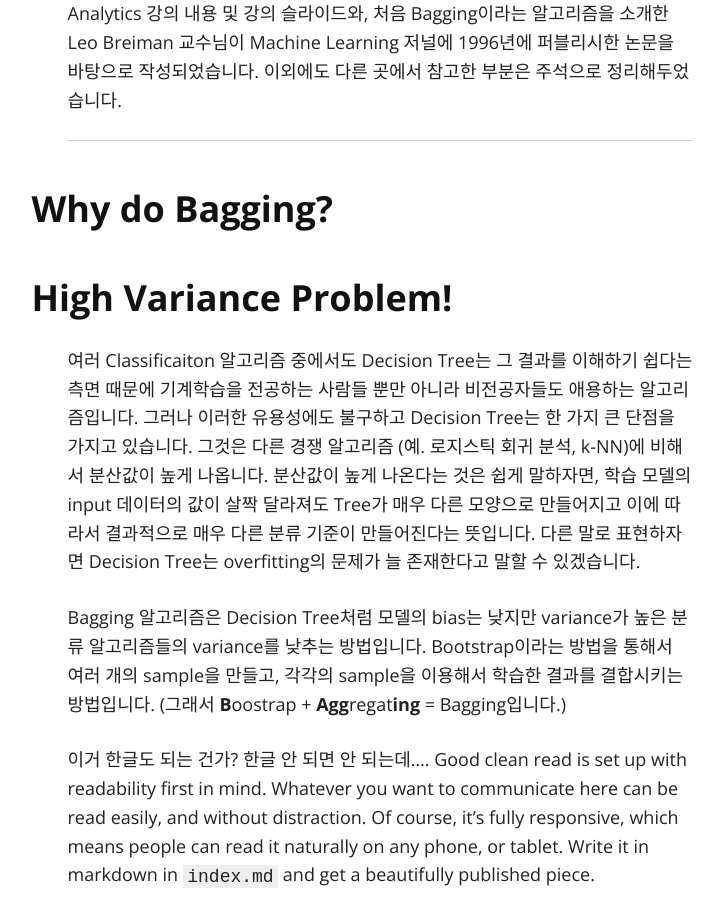
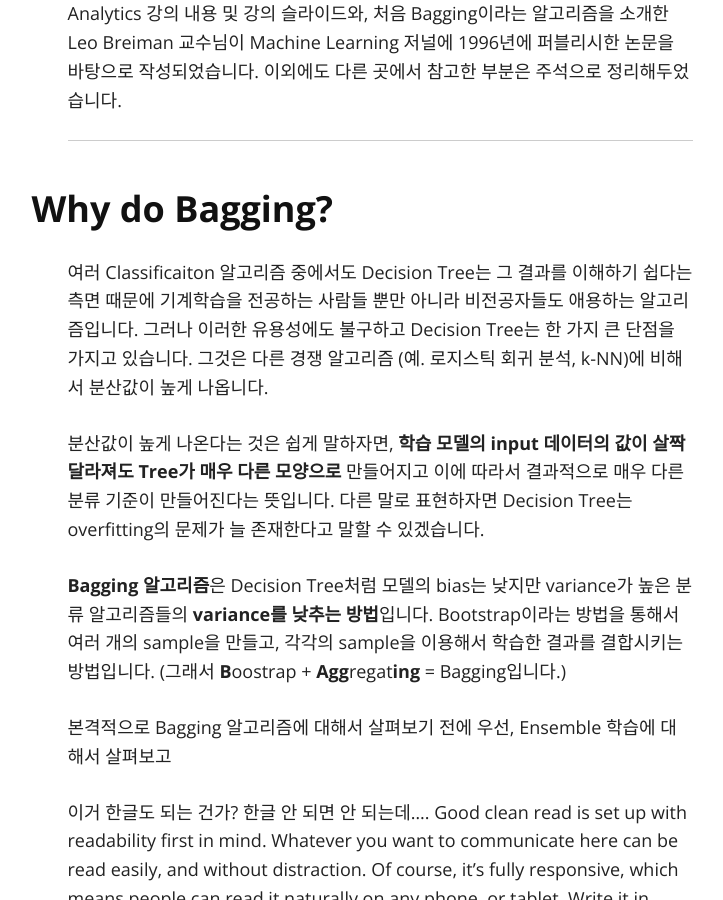
Before and after one commit to seokchaeyoon/seokchaeyoon.github.io, a Jekyll site: the page built from index.md, in a window 1280 px wide and 900 px high, scrolled down 710 px. Shown: the whole window, without its empty margins (260-983 px from the left). Built offline with Jekyll 4.4.1, drawn with Linux system fonts in a browser that asks for light colours; nearby versions of some CDN libraries; our own code applies the rules of GitHub Pages for plain Markdown files.

Commit message:
Update index.md

```diff
--- a/index.md
+++ b/index.md
@@ -9,11 +9,14 @@ layout: default
 <hr>
 
 ### Why do Bagging?
-### High Variance Problem!
 
-여러 Classificaiton 알고리즘 중에서도 Decision Tree는 그 결과를 이해하기 쉽다는 측면 때문에 기계학습을 전공하는 사람들 뿐만 아니라 비전공자들도 애용하는 알고리즘입니다. 그러나 이러한 유용성에도 불구하고 Decision Tree는 한 가지 큰 단점을 가지고 있습니다. 그것은 다른 경쟁 알고리즘 (예. 로지스틱 회귀 분석, k-NN)에 비해서 분산값이 높게 나옵니다. 분산값이 높게 나온다는 것은 쉽게 말하자면, 학습 모델의 input 데이터의 값이 살짝 달라져도 Tree가 매우 다른 모양으로 만들어지고 이에 따라서 결과적으로 매우 다른 분류 기준이 만들어진다는 뜻입니다. 다른 말로 표현하자면 Decision Tree는 overfitting의 문제가 늘 존재한다고 말할 수 있겠습니다.
+여러 Classificaiton 알고리즘 중에서도 Decision Tree는 그 결과를 이해하기 쉽다는 측면 때문에 기계학습을 전공하는 사람들 뿐만 아니라 비전공자들도 애용하는 알고리즘입니다. 그러나 이러한 유용성에도 불구하고 Decision Tree는 한 가지 큰 단점을 가지고 있습니다. 그것은 다른 경쟁 알고리즘 (예. 로지스틱 회귀 분석, k-NN)에 비해서 분산값이 높게 나옵니다.
 
-Bagging 알고리즘은 Decision Tree처럼 모델의 bias는 낮지만 variance가 높은 분류 알고리즘들의 variance를 낮추는 방법입니다. Bootstrap이라는 방법을 통해서 여러 개의 sample을 만들고, 각각의 sample을 이용해서 학습한 결과를 결합시키는 방법입니다. (그래서 **B**oostrap + **Agg**regat**ing** = Bagging입니다.)
+분산값이 높게 나온다는 것은 쉽게 말하자면, **학습 모델의 input 데이터의 값이 살짝 달라져도 Tree가 매우 다른 모양으로** 만들어지고 이에 따라서 결과적으로 매우 다른 분류 기준이 만들어진다는 뜻입니다. 다른 말로 표현하자면 Decision Tree는 overfitting의 문제가 늘 존재한다고 말할 수 있겠습니다.
+
+**Bagging 알고리즘**은 Decision Tree처럼 모델의 bias는 낮지만 variance가 높은 분류 알고리즘들의 **variance를 낮추는 방법**입니다. Bootstrap이라는 방법을 통해서 여러 개의 sample을 만들고, 각각의 sample을 이용해서 학습한 결과를 결합시키는 방법입니다. (그래서 **B**oostrap + **Agg**regat**ing** = Bagging입니다.)
+
+본격적으로 Bagging 알고리즘에 대해서 살펴보기 전에 우선, Ensemble 학습에 대해서 살펴보고
 
 
 
```
